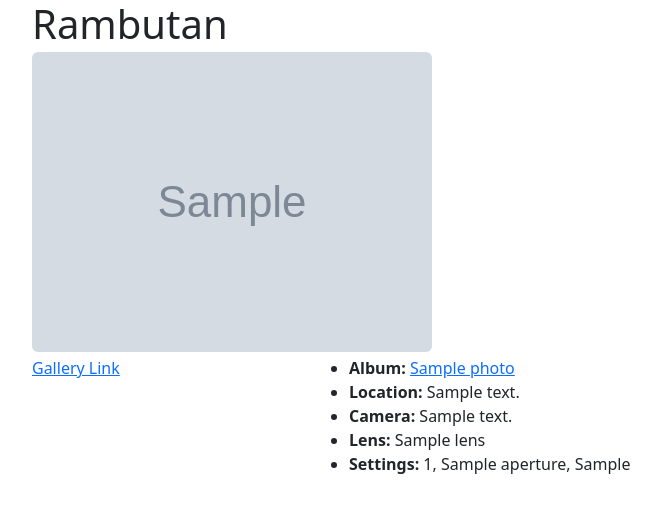
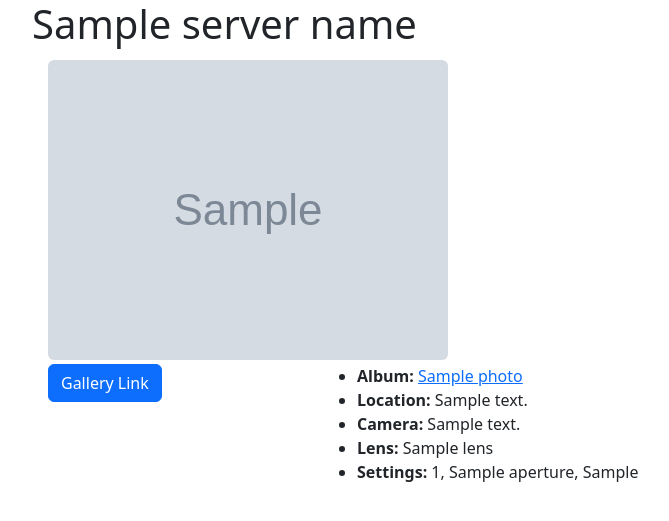
Before and after one commit to adelairdragon/rambutan, a Flask app: template templates/index.html in a window 1280 px wide. Shown: the top 521 px of the page, without its empty margins (50-719 px from the left). Run offline with Flask 3, Linux system fonts and the light colour scheme; the template is opened without the code that fills it: most values are stand-ins (such as "Sample title", 1, 10 or a date in 2020); grey boxes marked "Sample" are stand-in pictures; parts of the project's set-up code (start-up, migrations or seed data) failed here and were passed over; some libraries are stand-ins or nearby versions.

Commit message:
cleanup pre-dockerizing

```diff
--- a/app.py
+++ b/app.py
@@ -4,8 +4,8 @@ import random
 
 from flask import Flask, render_template
 from flask_sqlalchemy import SQLAlchemy
-from sqlalchemy import inspect
 from sqlalchemy.orm import DeclarativeBase
+import sqlalchemy
 
 class Base(DeclarativeBase):
   pass
@@ -17,22 +17,40 @@ app = Flask(__name__)
 with open("config.toml", "rb") as f:
     config = tomllib.load(f)
 
-print("Config:", config)
+# print("Config:", config)
+
+server_name = config.get('rambutan', {}).get('title')
+
+if server_name is None:
+    server_name = "Rambutan Example Deployment"
 
 # Configure the SQLAlchemy connection string based on the DB_TYPE environment variable
-db_type = config['db'].get('type', 'sqlite')  # Default to MySQL if not set
+db_type = config['db'].get('type', 'sqlite')  # Default to SQLite if not set
 
 if db_type == 'mysql':
-    app.config['SQLALCHEMY_DATABASE_URI'] = f"mysql+mysqlconnector://{os.getenv('DB_USER')}:{os.getenv('DB_PASSWORD')}@{os.getenv('DB_HOST')}/{os.getenv('DB_NAME')}"
+    drivername = 'mysql+mysqlconnector'
 elif db_type == 'postgresql':
-    app.config['SQLALCHEMY_DATABASEURI'] = f"postgresql+psycopg2://{os.getenv('DB_USER')}:{os.getenv('DB_PASSWORD')}@{os.getenv('DB_HOST')}/{os.getenv('DB_NAME')}"
+    drivername = 'postgresql+psycopg2'
 elif db_type == 'sqlite':
-    app.config['SQLALCHEMY_DATABASE_URI'] = f"sqlite:///{config['db']['uri']}"
+    drivername = 'sqlite'
 else:
     raise ValueError("Unsupported DB_TYPE. Choose from 'mysql', 'postgresql', or 'sqlite'.")
 
+if db_type == "sqlite":
+    app.config['SQLALCHEMY_DATABASE_URI'] = f"sqlite:///{config['db']['host']}"
+else:
+    url_object = sqlalchemy.URL.create(
+        drivername,
+        username = config['db']['user'],
+        password = config['db']['password'],
+        host =     config['db']['host'],
+        port =     config['db']['port'],
+        database = config['db']['database']
+    )
+    app.config['SQLALCHEMY_DATABASE_URI'] = url_object
+
 # app.config['SQLALCHEMY_ECHO'] = True
-print("DB URI:", app.config['SQLALCHEMY_DATABASE_URI'])
+# print("DB URI:", app.config['SQLALCHEMY_DATABASE_URI'])
 
 lychee_base_url = config['lychee']['base_url']
 
@@ -41,8 +59,8 @@ db.init_app(app)
 
 with app.app_context():
     db.reflect()
-    inspection = inspect(db.engine)
-    print("Tables:", inspection.get_table_names())
+    # inspection = sqlalchemy.inspect(db.engine)
+    # print("Tables:", inspection.get_table_names())
 
 
 # Photo Model
@@ -83,7 +101,7 @@ def index():
                               "shutter_speed": photo.shutter,
                               "focal_length": photo.focal})
 
-    return render_template('index.html', current_time=datetime.now().strftime("%A, %d. %B %Y %I:%M%p"), photo_links=random_photos)
+    return render_template('index.html', current_time=datetime.now().strftime("%A, %d. %B %Y %I:%M%p"), photo_links=random_photos, server_name=server_name)
 
 if __name__ == '__main__':
     app.run(debug=True)
--- a/config.toml
+++ /dev/null
@@ -1,7 +0,0 @@
-[lychee]
-base_url = "https://photos.adelair.cool"
-
-
-[db]
-type = "sqlite"
-uri = "adelair.db"
--- a/templates/index.html
+++ b/templates/index.html
@@ -3,16 +3,16 @@
   <head>
     <meta charset="utf-8">
     <meta name="viewport" content="width=device-width, initial-scale=1">
-    <title>Rambutan</title>
+    <title>{{ server_name }}</title>
     <link href="https://cdn.jsdelivr.net/npm/bootstrap@5.3.3/dist/css/bootstrap.min.css" rel="stylesheet" integrity="sha384-QWTKZyjpPEjISv5WaRU9OFeRpok6YctnYmDr5pNlyT2bRjXh0JMhjY6hW+ALEwIH" crossorigin="anonymous">
     <link rel="stylesheet" href="{{ url_for('static', filename='style.css') }}">
   </head>
   <body>
     <div class="container">
-      <h1>Rambutan</h1>
+      <h1>{{ server_name }}</h1>
     </div>
     <div class="gallery container">
-      <div class="col gy-3">
+      <div class="col gy-3 m-3">
         {% for photo in photo_links %}
           <div class="photo row gy-1">
             <div class="row">
@@ -20,8 +20,8 @@
                 <img class="img-fluid rounded" src="{{ photo['raw_link'] }}">
               </div>
             </div>
-            <div class="col-3">
-              <a href="{{ photo['gallery_link'] }}">Gallery Link</a>
+            <div class="col-3 my-1">
+                <a class="btn btn-primary" href="{{ photo['gallery_link'] }}">Gallery Link</a>
             </div>
             <div class="col">
               <ul>
```
Also changed, not shown: config_example.toml (added, +12 -0 lines).
